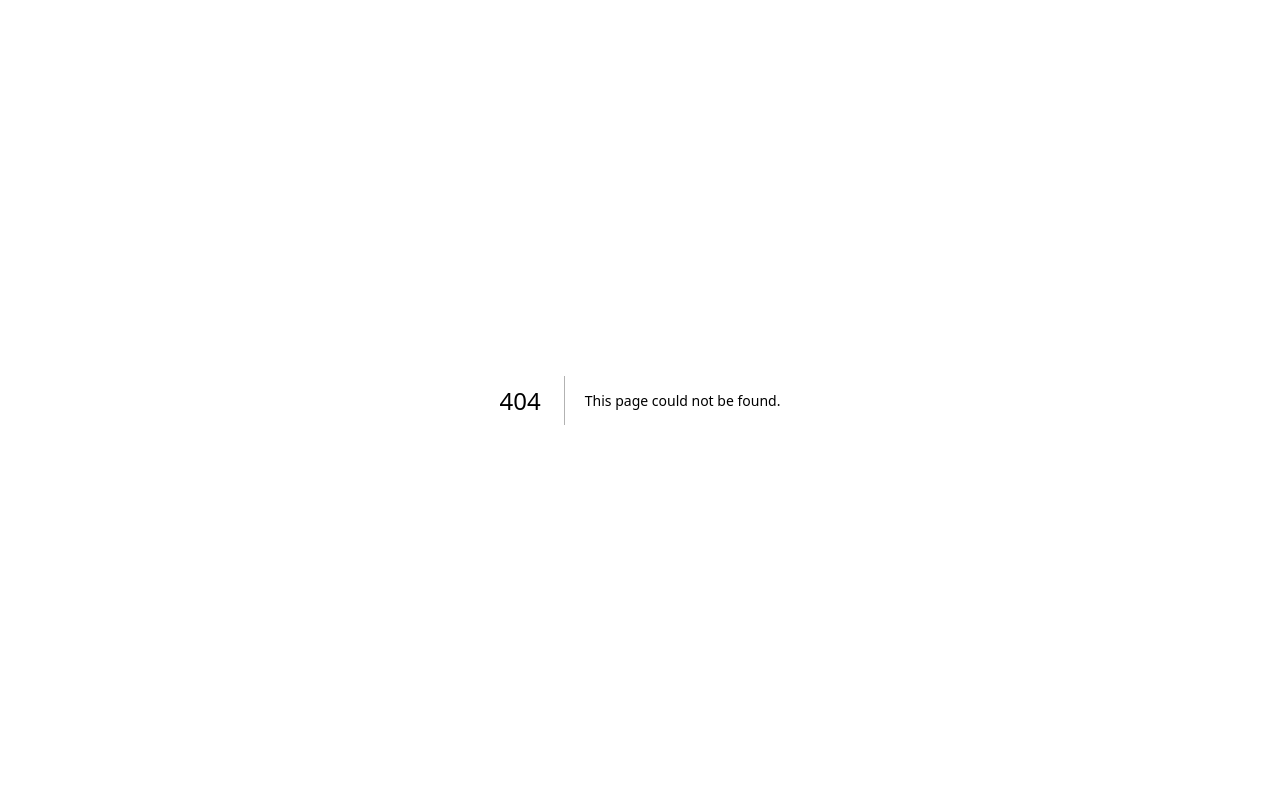
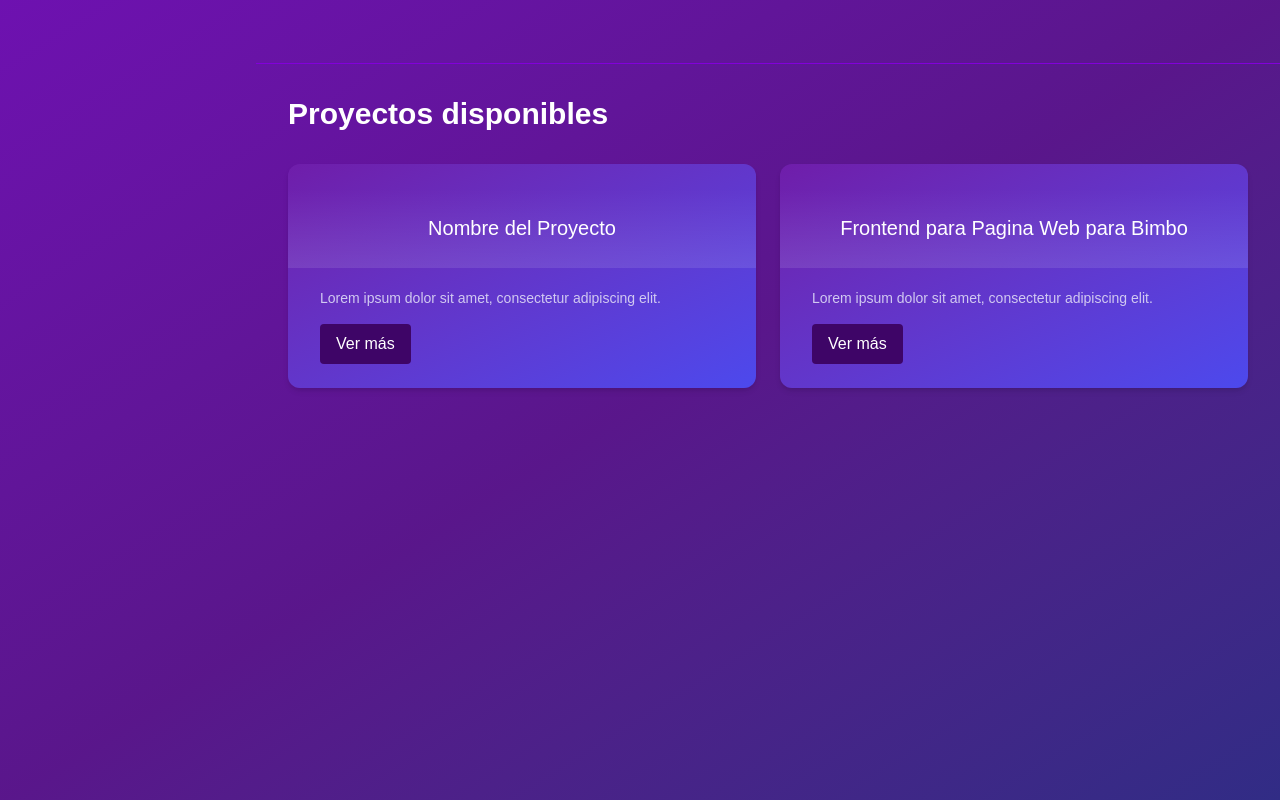
Before and after one commit to herveynavarro04/PathExplorer, a Next.js app in the folder client/: page /Aplicacion in a window 1280 px wide. Before the commit this address had no page. Built offline with nearby package versions, Linux system fonts and the light colour scheme.

Commit message:
Termine Aplicacion de proyectos, Ver mas proyectos y Confirmacion de proyecto

```diff
--- /dev/null
+++ b/client/src/app/Aplicacion/page.js
@@ -0,0 +1,67 @@
+// src/app/Aplicacion/page.js
+"use client";
+import React, { useState } from "react";
+import ProyectoCard from "@/components/ProyectoCard";
+import DetalleProyectoModal from "@/components/DetalleProyectoModal";
+
+export default function Page() {
+  const [selectedProyecto, setSelectedProyecto] = useState(null);
+
+  const proyectos = [
+    {
+      id: 1,
+      title: "Nombre del Proyecto",
+      resumen: "Lorem ipsum dolor sit amet, consectetur adipiscing elit.",
+      descripcion: "Descripción larga del proyecto...",
+      stack: ["NextJS", "SpringBoot", "PostgreSQL"],
+      inicio: "14 Marzo 2025",
+      fin: "20 Junio 2025",
+      tipo: "proyecto interno",
+      admin: "Sofía Schneider"
+    },
+    {
+      id: 2,
+      title: "Frontend para Pagina Web para Bimbo",
+      resumen: "Lorem ipsum dolor sit amet, consectetur adipiscing elit.",
+      descripcion: "Descripción larga del proyecto...",
+      stack: ["npm", "JavaScript", "HTML", "CSS", "React", "Next"],
+      inicio: "10 Abril 2025",
+      fin: "20 Septiembre 2025",
+      tipo: "proyecto interno",
+      admin: "Mauricio Lozano"
+    }
+  ];
+
+  return (
+    <main className="min-h-screen bg-gradient-to-br from-purple-800 via-purple-900 to-indigo-900 text-white">
+      <div className="flex">
+        <div className="hidden md:block w-64 p-4"> {/* Sidebar placeholder */} </div>
+
+        <div className="flex-1">
+          <div className="h-16 border-b border-purple-700 flex items-center px-4"> {/* Header placeholder */} </div>
+
+          <div className="p-8">
+            <h1 className="text-3xl font-bold mb-8">Proyectos disponibles</h1>
+
+            <div className="grid grid-cols-1 md:grid-cols-2 xl:grid-cols-2 gap-6">
+              {proyectos.map((p) => (
+                <ProyectoCard
+                  key={p.id}
+                  proyecto={p}
+                  onVerMas={() => setSelectedProyecto(p)}
+                />
+              ))}
+            </div>
+          </div>
+        </div>
+      </div>
+
+      {selectedProyecto && (
+        <DetalleProyectoModal
+          proyecto={selectedProyecto}
+          onClose={() => setSelectedProyecto(null)}
+        />
+      )}
+    </main>
+  );
+}
--- /dev/null
+++ b/client/src/components/Confirmacion.jsx
@@ -0,0 +1,33 @@
+// src/components/Confirmacion.jsx
+"use client";
+import React from "react";
+
+export default function Confirmacion({ onConfirm, onCancel }) {
+  return (
+    <div
+      className="fixed inset-0 bg-black/50 flex items-center justify-center z-50"
+      onClick={onCancel}
+    >
+      <div
+        className="bg-purple-300 text-[#3E0567] p-6 rounded-xl shadow-md w-[350px]"
+        onClick={(e) => e.stopPropagation()}
+      >
+        <h2 className="text-xl font-bold mb-4">¿Estás seguro de que quieres aplicar a este proyecto?</h2>
+        <div className="flex justify-end gap-4">
+          <button
+            className="bg-white px-4 py-2 rounded hover:bg-gray-100"
+            onClick={onCancel}
+          >
+            Cancelar
+          </button>
+          <button
+            className="bg-[#3E0567] text-white px-4 py-2 rounded hover:bg-purple-900"
+            onClick={onConfirm}
+          >
+            Aplicar
+          </button>
+        </div>
+      </div>
+    </div>
+  );
+}
--- /dev/null
+++ b/client/src/components/DetalleProyectoModal.jsx
@@ -0,0 +1,75 @@
+// src/components/DetalleProyectoModal.jsx
+"use client";
+import React, { useState } from "react";
+import Confirmacion from "./Confirmacion";
+
+export default function DetalleProyectoModal({ proyecto, onClose }) {
+  const [mostrarConfirmacion, setMostrarConfirmacion] = useState(false);
+
+  const aplicar = () => {
+    setMostrarConfirmacion(true);
+  };
+
+  return (
+    <div
+      className="fixed inset-0 bg-black/50 flex items-center justify-center z-50"
+      onClick={onClose}
+    >
+      <div
+        className="relative rounded-xl p-6 bg-gradient-to-tl from-[#4C49ED] to-[#6F1DAA] w-[700px]"
+        onClick={(e) => e.stopPropagation()}
+      >
+        <button
+          className="text-white absolute top-3 right-4"
+          onClick={onClose}
+        >
+          X
+        </button>
+
+        <div className="absolute top-0 left-0 w-full h-20 bg-gradient-to-t from-white/10 to-white/0 z-10 flex items-center px-6">
+          <h2 className="text-white text-xl font-medium">{proyecto.title}</h2>
+        </div>
+
+        <div className="relative w-full px-2 pt-[5.25rem] text-[#d1c9f1]">
+          <p className="mb-4">{proyecto.descripcion}</p>
+
+          <div className="mb-4">
+            <h3 className="font-semibold mb-2">Stack de tecnologías:</h3>
+            <div className="flex gap-2 flex-wrap">
+              {proyecto.stack.map((tech, i) => (
+                <span key={i} className="bg-purple-600 px-2 py-1 rounded text-sm">
+                  {tech}
+                </span>
+              ))}
+            </div>
+          </div>
+
+          <div className="grid grid-cols-2 gap-4 mb-4">
+            <p><strong>Inicio:</strong> {proyecto.inicio}</p>
+            <p><strong>Fin:</strong> {proyecto.fin}</p>
+            <p><strong>Administrador:</strong> {proyecto.admin}</p>
+            <p><strong>Tipo:</strong> {proyecto.tipo}</p>
+          </div>
+
+          <button
+            className="bg-[#3E0567] hover:bg-purple-800 text-white px-4 py-2 rounded"
+            onClick={aplicar}
+          >
+            Aplicar a proyecto
+          </button>
+        </div>
+
+        {mostrarConfirmacion && (
+          <Confirmacion
+            onConfirm={() => {
+              setMostrarConfirmacion(false);
+              onClose(); // Aquí podrías también guardar info o mostrar algo
+              alert("Aplicación enviada!");
+            }}
+            onCancel={() => setMostrarConfirmacion(false)}
+          />
+        )}
+      </div>
+    </div>
+  );
+}
--- /dev/null
+++ b/client/src/components/ProyectoCard.jsx
@@ -0,0 +1,25 @@
+// src/components/ProyectoCard.jsx
+"use client";
+import React from "react";
+
+export default function ProyectoCard({ proyecto, onVerMas }) {
+  return (
+    <div className="rounded-xl p-6 shadow-md bg-gradient-to-tl from-[#4C49ED] to-[#6F1DAA]">
+      <div className="w-[calc(100%+48px)] ml-[-24px] h-20 bg-gradient-to-t from-white/10 to-white/0 flex items-center px-6 justify-center">
+        <h2 className="text-white text-xl font-medium">{proyecto.title}</h2>
+      </div>
+
+      <div className="relative w-full px-2 pt-5 text-[#d1c9f1]">
+        <p className="text-sm">{proyecto.resumen}</p>
+        <div className="mt-4">
+          <button
+            className="bg-[#3E0567] hover:bg-purple-800 text-white px-4 py-2 rounded"
+            onClick={onVerMas}
+          >
+            Ver más
+          </button>
+        </div>
+      </div>
+    </div>
+  );
+}
```
